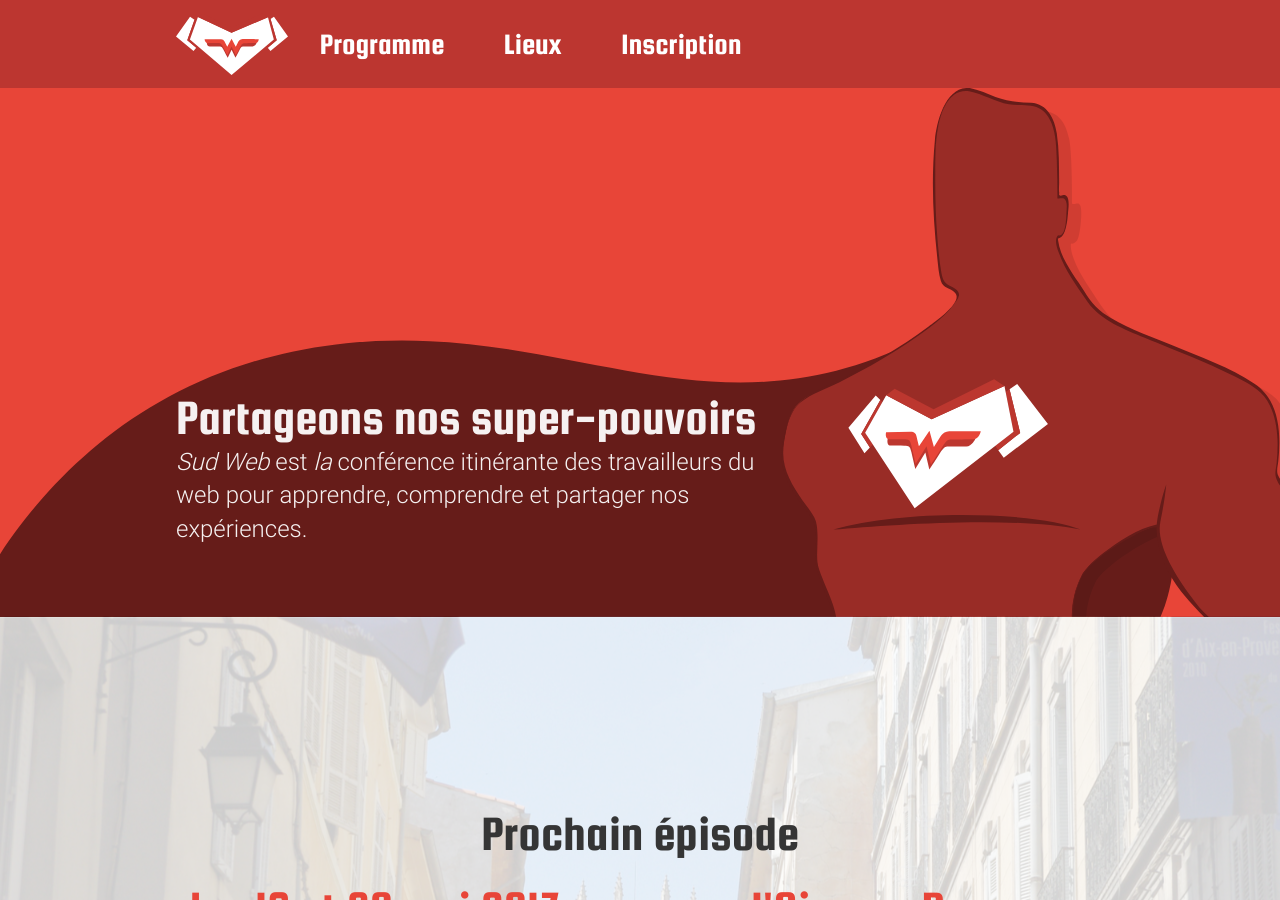
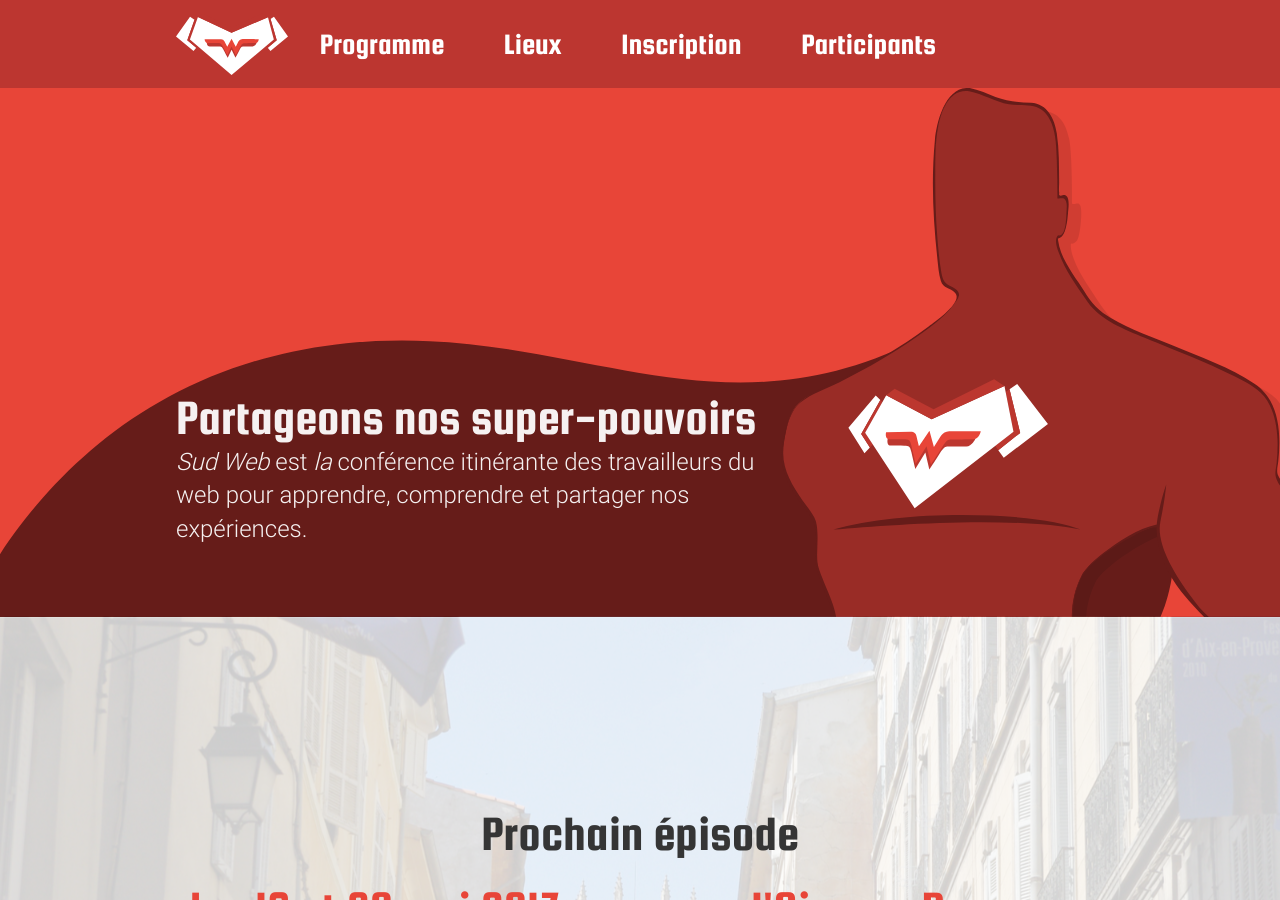
Before and after one commit to sudweb/2017, a Jekyll site: the page built from index.html, in a window 1280 px wide and 900 px high. Built offline with Jekyll 4.4.1, drawn with Linux system fonts in a browser that asks for light colours; the list of posts is cut into pages by our own code.

Commit message:
Participants dans la nav

```diff
--- a/_data/navigation.yml
+++ b/_data/navigation.yml
@@ -6,3 +6,5 @@
     url: "/lieux/"
   - name: "Inscription"
     url: "/inscription/"
+  - name: "Participants"
+    url: "/participants/"
```
